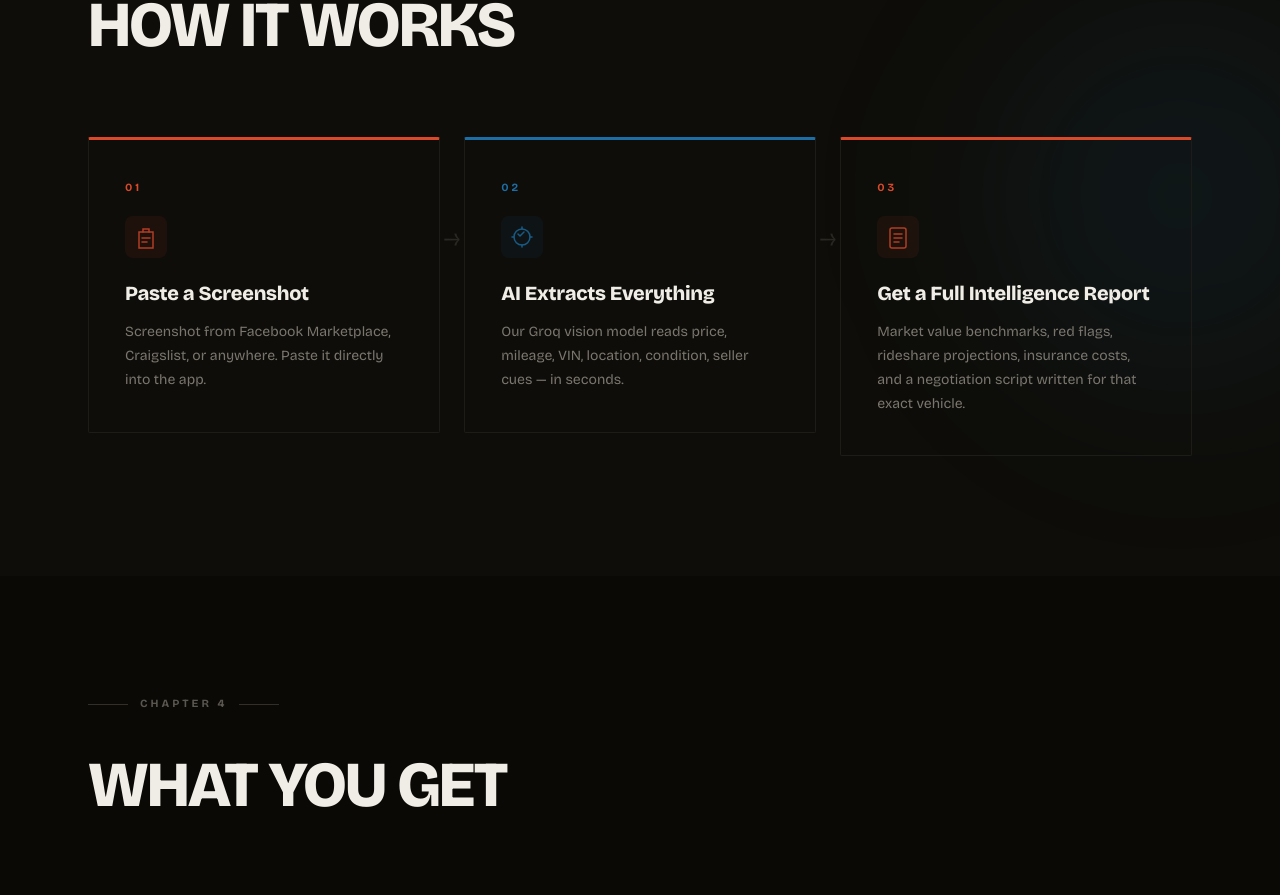
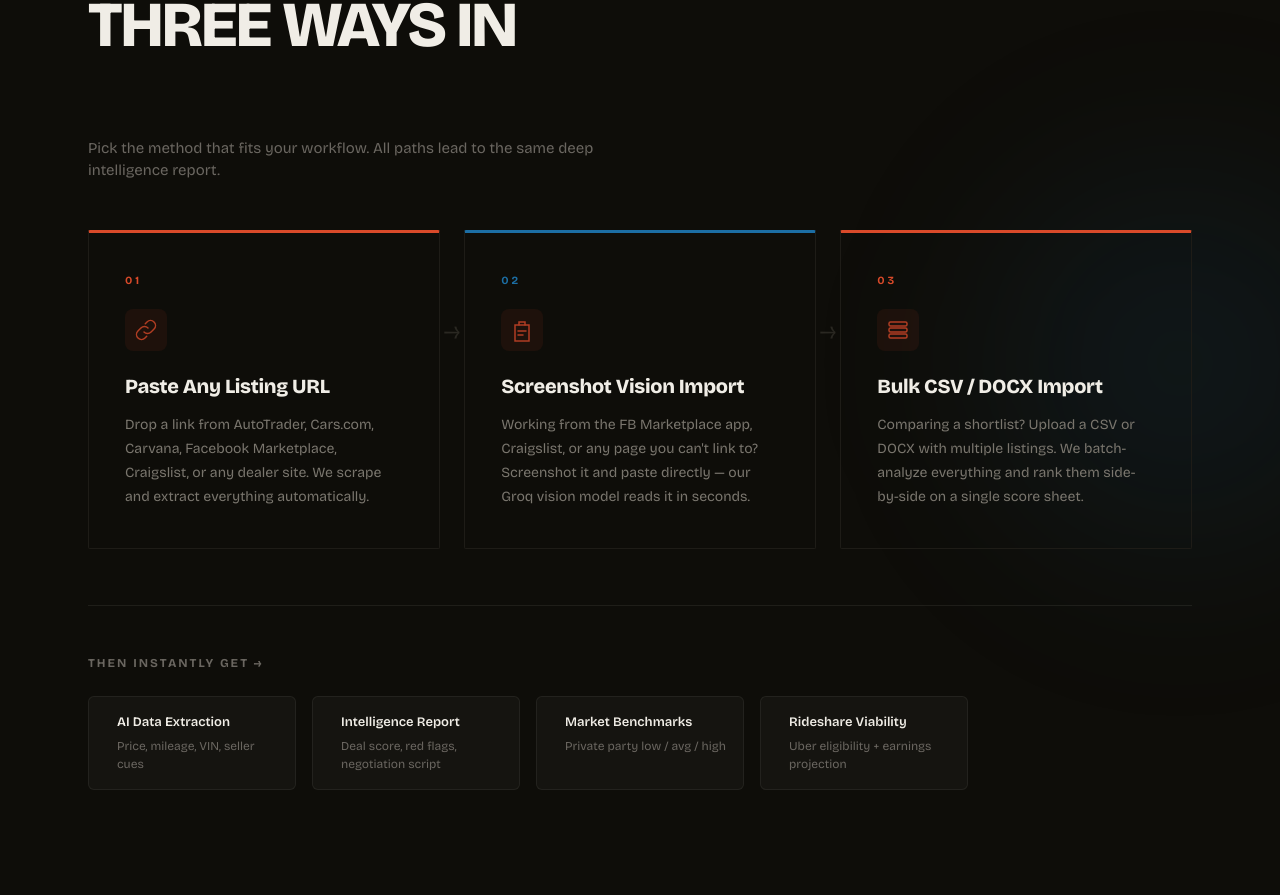
Before and after one commit to BBridgeers/vehicle-analyzer, a Next.js app: page / in a window 1280 px wide. Shown: the part 1845-2740 px from the top of the page. Built offline with nearby package versions, Linux system fonts and the light colour scheme.

Commit message:
fix: VIN fetch timeout + stale closure; update landing to show all 3 import methods

```diff
--- a/src/app/app/page.tsx
+++ b/src/app/app/page.tsx
@@ -62,16 +62,22 @@ export default function Home() {
             // specific check for 17 chars to avoid bad requests
             if (v.vin && v.vin.length === 17) {
                 try {
-                    const res = await fetch('/api/vin', {
-                        method: 'POST',
-                        headers: { 'Content-Type': 'application/json' },
-                        body: JSON.stringify({ vin: v.vin })
-                    });
+                    const timeout = new Promise<null>((_, reject) =>
+                        setTimeout(() => reject(new Error("VIN timeout")), 5000)
+                    );
+                    const res = await Promise.race([
+                        fetch('/api/vin', {
+                            method: 'POST',
+                            headers: { 'Content-Type': 'application/json' },
+                            body: JSON.stringify({ vin: v.vin })
+                        }),
+                        timeout
+                    ]) as Response;
                     if (res.ok) {
                         vinData = await res.json();
                     }
                 } catch (e) {
-                    console.error("VIN fetch failed", e);
+                    console.error("VIN fetch failed or timed out, proceeding without VIN data:", e);
                 }
             }
 
--- a/src/app/page.tsx
+++ b/src/app/page.tsx
@@ -80,8 +80,8 @@ export default function LandingPage() {
                     </h1>
 
                     <p className="hero-subline">
-                        Paste a screenshot. Get the truth in seconds.<br />
-                        Market value. Red flags. Rideshare viability. Negotiation script.
+                        Drop a URL, paste a screenshot, or bulk-import a CSV.<br />
+                        Market value. Red flags. Rideshare viability. Negotiation script — in seconds.
                     </p>
 
                     <div className="hero-actions">
@@ -172,32 +172,53 @@ export default function LandingPage() {
                         <span className="chapter-line" />
                     </div>
 
-                    <h2 className="section-headline">HOW IT WORKS</h2>
+                    <h2 className="section-headline">THREE WAYS IN</h2>
+                    <p className="section-sub" style={{ marginBottom: '48px', color: '#6a6660', fontSize: '15px', maxWidth: '540px' }}>Pick the method that fits your workflow. All paths lead to the same deep intelligence report.</p>
 
                     <div className="steps-track">
                         <StepCard
                             step="01"
-                            icon={<PasteIcon />}
-                            title="Paste a Screenshot"
-                            body="Screenshot from Facebook Marketplace, Craigslist, or anywhere. Paste it directly into the app."
+                            icon={<UrlIcon />}
+                            title="Paste Any Listing URL"
+                            body="Drop a link from AutoTrader, Cars.com, Carvana, Facebook Marketplace, Craigslist, or any dealer site. We scrape and extract everything automatically."
                             accent="red"
                         />
                         <div className="step-connector" aria-hidden="true">→</div>
                         <StepCard
                             step="02"
-                            icon={<BrainIcon />}
-                            title="AI Extracts Everything"
-                            body="Our Groq vision model reads price, mileage, VIN, location, condition, seller cues — in seconds."
+                            icon={<PasteIcon />}
+                            title="Screenshot Vision Import"
+                            body="Working from the FB Marketplace app, Craigslist, or any page you can't link to? Screenshot it and paste directly — our Groq vision model reads it in seconds."
                             accent="blue"
                         />
                         <div className="step-connector" aria-hidden="true">→</div>
                         <StepCard
                             step="03"
-                            icon={<ReportIcon />}
-                            title="Get a Full Intelligence Report"
-                            body="Market value benchmarks, red flags, rideshare projections, insurance costs, and a negotiation script written for that exact vehicle."
+                            icon={<BulkIcon />}
+                            title="Bulk CSV / DOCX Import"
+                            body="Comparing a shortlist? Upload a CSV or DOCX with multiple listings. We batch-analyze everything and rank them side-by-side on a single score sheet."
                             accent="red"
                         />
+                    </div>
+
+                    <div style={{ marginTop: '56px', borderTop: '1px solid rgba(255,245,235,0.07)', paddingTop: '48px' }}>
+                        <h3 style={{ fontSize: '12px', fontWeight: '700', letterSpacing: '2px', textTransform: 'uppercase', color: '#6a6660', marginBottom: '24px' }}>THEN INSTANTLY GET →</h3>
+                        <div style={{ display: 'grid', gridTemplateColumns: 'repeat(auto-fill, minmax(180px, 1fr))', gap: '16px' }}>
+                            {[
+                                { icon: <BrainIcon />, label: 'AI Data Extraction', sub: 'Price, mileage, VIN, seller cues' },
+                                { icon: <ReportIcon />, label: 'Intelligence Report', sub: 'Deal score, red flags, negotiation script' },
+                                { icon: <UrlIcon />, label: 'Market Benchmarks', sub: 'Private party low / avg / high' },
+                                { icon: <BulkIcon />, label: 'Rideshare Viability', sub: 'Uber eligibility + earnings projection' },
+                            ].map(({ icon, label, sub }) => (
+                                <div key={label} style={{ display: 'flex', gap: '12px', alignItems: 'flex-start', padding: '16px', background: 'rgba(255,245,235,0.03)', borderRadius: '6px', border: '1px solid rgba(255,245,235,0.06)' }}>
+                                    <div style={{ color: '#d94a2a', opacity: 0.8, flexShrink: 0, marginTop: '2px' }}>{icon}</div>
+                                    <div>
+                                        <p style={{ fontSize: '13px', fontWeight: '600', color: '#f0ede6', margin: '0 0 4px' }}>{label}</p>
+                                        <p style={{ fontSize: '12px', color: '#6a6660', margin: 0 }}>{sub}</p>
+                                    </div>
+                                </div>
+                            ))}
+                        </div>
                     </div>
                 </div>
             </section>
@@ -259,7 +280,7 @@ export default function LandingPage() {
                     </h2>
                     <p className="cta-body">
                         No account. No credit card. No bullshit.<br />
-                        Just paste a screenshot and know if the deal is worth it.
+                        Drop a URL, paste a screenshot, or upload a CSV — and know if the deal is worth it.
                     </p>
                     <Link href="/app" className="cta-primary cta-primary-invert">
                         <span>Start Analyzing — It's Free</span>
@@ -780,3 +801,22 @@ function ReportIcon() {
         </svg>
     );
 }
+function UrlIcon() {
+    return (
+        <svg viewBox="0 0 42 42" fill="none" xmlns="http://www.w3.org/2000/svg">
+            <rect width="42" height="42" rx="8" fill="rgba(217,74,42,0.1)" />
+            <path d="M19 23a5 5 0 0 0 7.07.07l3-3a5 5 0 0 0-7.07-7.07l-1.72 1.71" stroke="#d94a2a" strokeWidth="1.5" strokeLinecap="round" strokeLinejoin="round" fill="none" />
+            <path d="M23 19a5 5 0 0 0-7.07-.07l-3 3a5 5 0 0 0 7.07 7.07l1.71-1.71" stroke="#d94a2a" strokeWidth="1.5" strokeLinecap="round" strokeLinejoin="round" fill="none" />
+        </svg>
+    );
+}
+function BulkIcon() {
+    return (
+        <svg viewBox="0 0 42 42" fill="none" xmlns="http://www.w3.org/2000/svg">
+            <rect width="42" height="42" rx="8" fill="rgba(217,74,42,0.1)" />
+            <rect x="12" y="13" width="18" height="4" rx="1.5" stroke="#d94a2a" strokeWidth="1.5" fill="none" />
+            <rect x="12" y="19" width="18" height="4" rx="1.5" stroke="#d94a2a" strokeWidth="1.5" fill="none" />
+            <rect x="12" y="25" width="18" height="4" rx="1.5" stroke="#d94a2a" strokeWidth="1.5" fill="none" />
+        </svg>
+    );
+}
--- a/src/components/ListingCapture.tsx
+++ b/src/components/ListingCapture.tsx
@@ -94,7 +94,7 @@ export default function ListingCapture({ onExtracted, onUrlUpdate, isLoading }:
             setError(err.message || "Failed to extract data");
             setStatus("error");
         }
-    }, [onExtracted]);
+    }, [onExtracted, manualUrl]);
 
     const handleDrop = useCallback((e: React.DragEvent) => {
         e.preventDefault();
```
